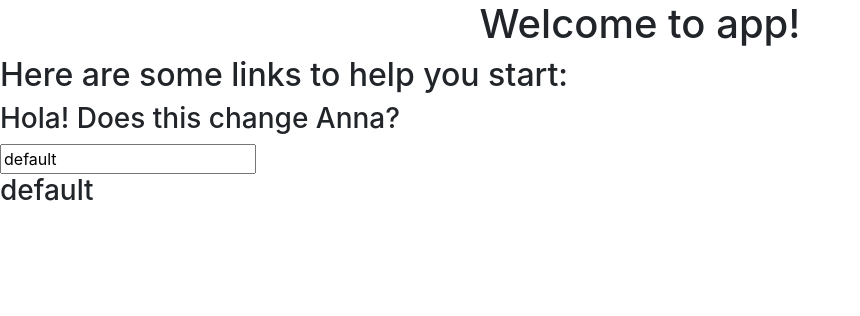
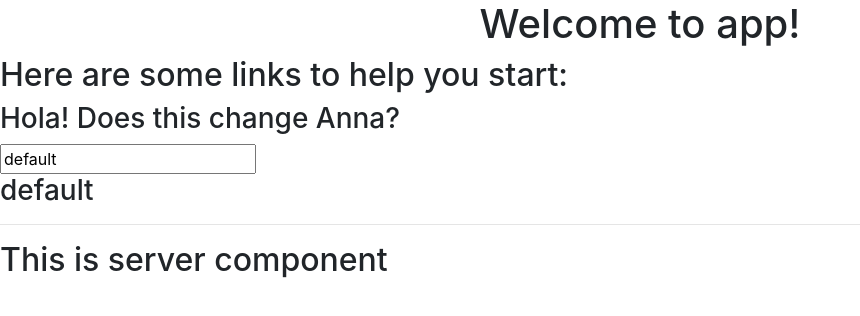
Before and after one commit to hashflex/dream-site, an Angular app: page / in a window 1280 px wide. Shown: the top 316 px of the page, without its empty margins (0-860 px from the left). Built offline with nearby package versions, Linux system fonts and the light colour scheme.

Commit message:
Created server component

```diff
--- a/src/app/app.component.html
+++ b/src/app/app.component.html
@@ -8,3 +8,6 @@
 <h3>Hola! Does this change Anna?</h3>
 <input type="text" [(ngModel)]="name">
 <h3>{{ name }}</h3>
+
+<hr>
+<app-server></app-server>
--- a/src/app/app.module.ts
+++ b/src/app/app.module.ts
@@ -3,10 +3,12 @@
 import { FormsModule } from '@angular/forms';
 
 import { AppComponent } from './app.component';
+import { ServerComponent } from './server/server.component';
 
 @NgModule({
   declarations: [
-    AppComponent
+    AppComponent,
+    ServerComponent
   ],
   imports: [
     BrowserModule,
--- /dev/null
+++ b/src/app/server/server.component.html
@@ -0,0 +1 @@
+<h2>This is server component</h2>
--- /dev/null
+++ b/src/app/server/server.component.ts
@@ -0,0 +1,9 @@
+import { Component } from '@angular/core';
+
+@Component({
+	selector : 'app-server',
+	templateUrl : 'server.component.html'
+}) // this is just a decorator
+export class ServerComponent {
+
+}
```
